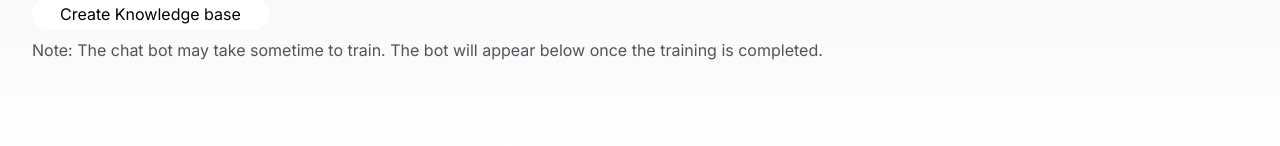
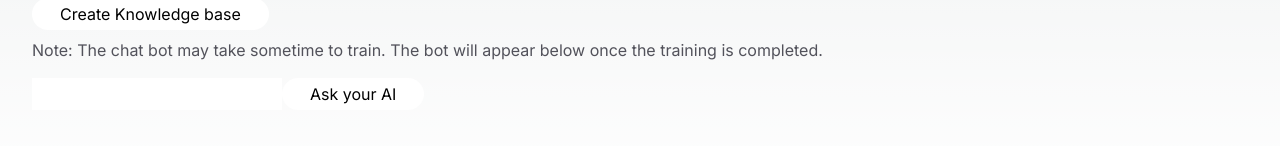
Before and after one commit to KobbyBawuah/Fullstack-Custom-AI-Chatbot, a Next.js app: page / in a window 1280 px wide. Shown: the part 806-952 px from the top of the page. Built offline with nearby package versions, Linux system fonts and the light colour scheme.

Commit message:
Chat history implemented. minus prompt(issues)

```diff
--- a/app/page.tsx
+++ b/app/page.tsx
@@ -1,14 +1,13 @@
 'use client'
 import { useState } from 'react'
 import Dropzone from '../components/Dropzone';
-
-const Prompt = 'Your prompt: You are an AI assistant. If you don\'t have the information to answer to a question, please respond with the phrase "I am just a simple bot, I don\'t have that information in my custom knowledge base. PS. Kobby also said I shouldn\'t make shit up." Try to be a little funny when appropriate but stay factually correct when it comes to the answer you provide.'
 
 export default function Home() {
   const [query, setQuery] = useState('')
   const [result, setResult] = useState('')
   const [loading, setLoading] = useState(false)
   const [trained, setTrained] = useState(false)
+  const [previous_questions_and_answers, setPreviousQuestionsAndAnswers] = useState('');
 
   //sends a POST request to the backend route:/api/setup endpoint to create the index and generate embeddings for the documents.
   async function createIndexAndEmbeddings() {
@@ -23,14 +22,13 @@ export default function Home() {
       console.log('err:', err)
     }
   }
-
   //sends a POST request to the backend route:/api/read endpoint with the user's question as the request body
   async function sendQuery() {
-    const message = Prompt + "Human: " + query + " " + "\n" + "AI: "
+    //send built message
     if (!query) return
     setResult('')
     setLoading(true)
-    console.log("Rahhhh")
+    const message = previous_questions_and_answers + "Human: " + query + " " + "\n" + "AI: "
     console.log(message)
     try {
       const result = await fetch('/api/read', {
@@ -39,6 +37,10 @@ export default function Home() {
       })
       const json = await result.json()
       setResult(json.data)
+      //append question and answer for context
+      setPreviousQuestionsAndAnswers(
+        prev => prev + "Human: " + query + " " + "AI: " + json.data + " "
+      );
       setLoading(false)
     } catch (err) {
       console.log('err:', err)
@@ -100,8 +102,8 @@ export default function Home() {
         </div>
       </div>
 
-      <div className='container' style={{ display: trained ? "block" : "none" }}>
-        {/* <div className='container'> */}
+      {/* <div className='container' style={{ display: trained ? "block" : "none" }}> */}
+      <div className='container'>
         <input className='text-black px-2 py-1' onChange={e => setQuery(e.target.value)} />
         <button className="px-7 py-1 rounded-2xl bg-white text-black mt-2 mb-2" onClick={sendQuery}>Ask your AI</button>
 
--- a/sentry.client.config.ts
+++ b/sentry.client.config.ts
@@ -11,7 +11,7 @@ Sentry.init({
   tracesSampleRate: 1,
 
   // Setting this option to true will print useful information to the console while you're setting up Sentry.
-  debug: true,
+  debug: false,
 
   replaysOnErrorSampleRate: 1.0,
 
--- a/sentry.server.config.ts
+++ b/sentry.server.config.ts
@@ -10,5 +10,5 @@ Sentry.init({
   tracesSampleRate: 1,
 
   // Setting this option to true will print useful information to the console while you're setting up Sentry.
-  debug: true,
+  debug: false,
 });
```
Also changed, not shown: documents/README.md (added), 1 other file (tests, documents, lock files or other folders).
